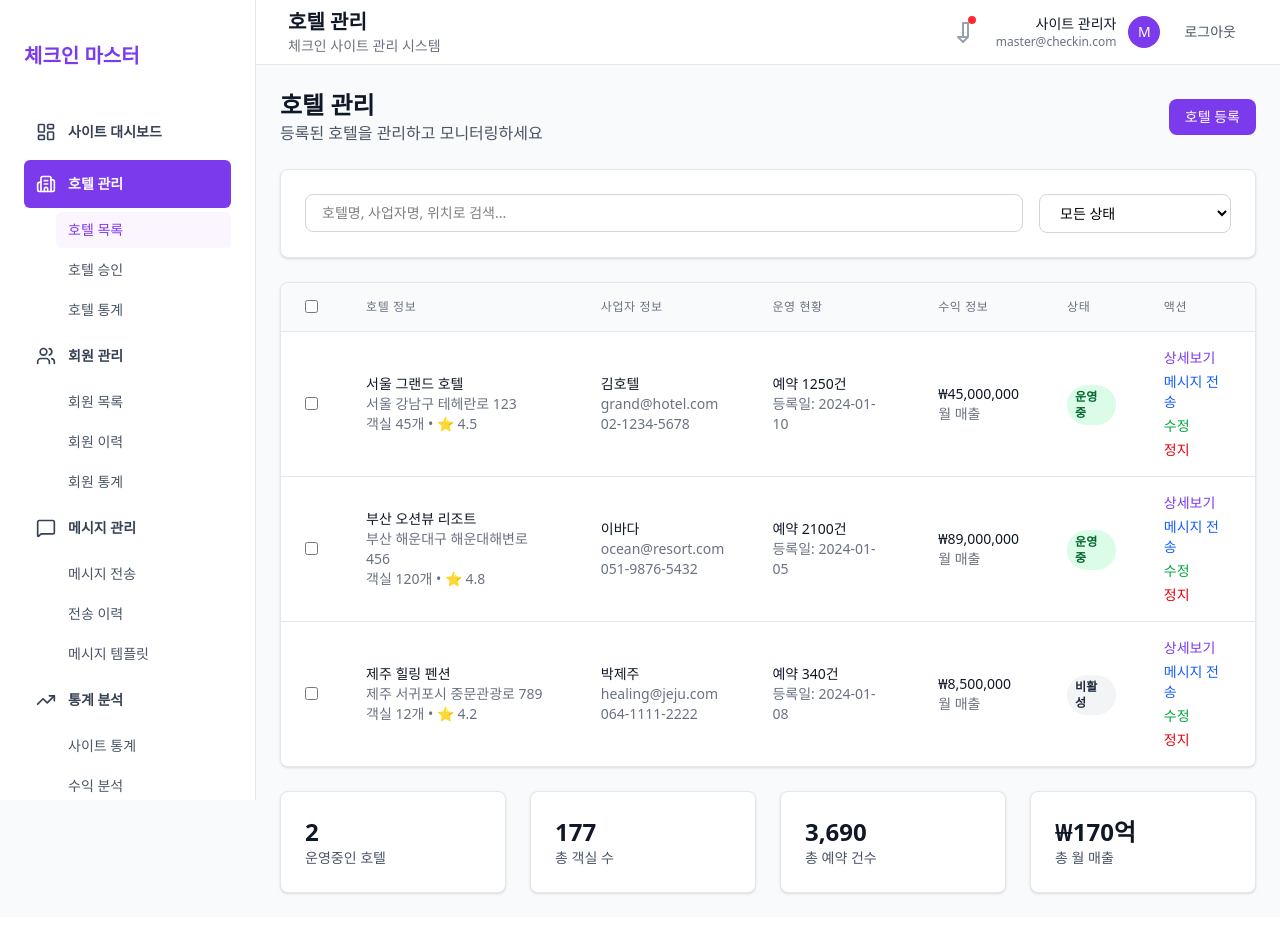
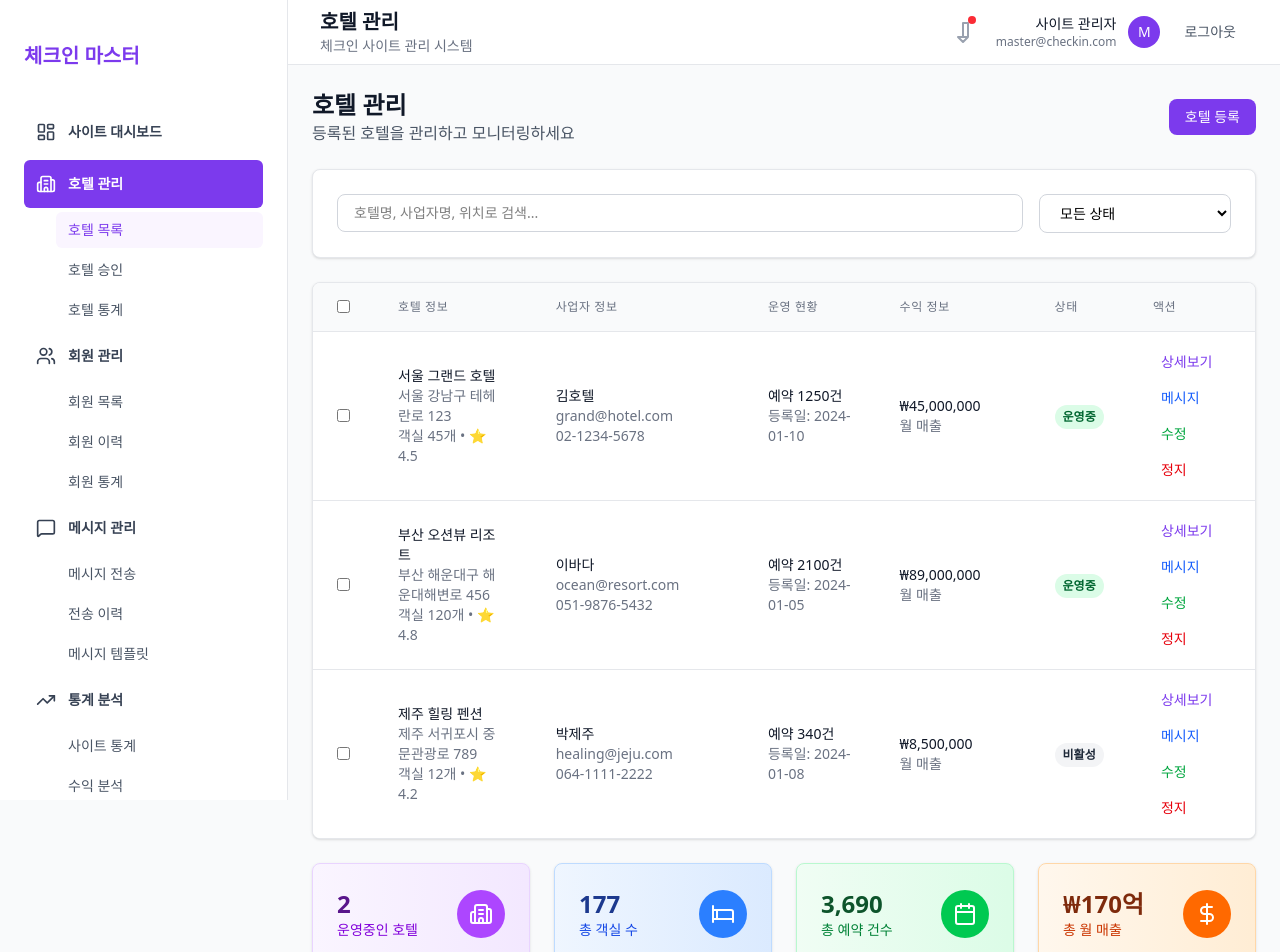
Before and after one commit to roblej/check-in-frontend, a Next.js app: page /master/hotels in a window 1280 px wide. Shown: the top 952 px of the page. Before the commit the page ends 917 px from the top, so only its background shows below. Built offline with nearby package versions, Linux system fonts and the light colour scheme.

Commit message:
first commit

```diff
--- a/src/app/master/hotels/page.js
+++ b/src/app/master/hotels/page.js
@@ -2,6 +2,7 @@
 
 import { useState } from 'react';
 import MasterLayout from '@/components/master/MasterLayout';
+import { Building2, Bed, Calendar, DollarSign } from 'lucide-react';
 
 const HotelManagement = () => {
   const [searchTerm, setSearchTerm] = useState('');
@@ -210,7 +211,7 @@ const HotelManagement = () => {
         {/* 호텔 목록 - 데스크톱 테이블 */}
         <div className="hidden sm:block bg-white rounded-lg shadow-sm border border-gray-200 overflow-hidden">
           <div className="overflow-x-auto">
-            <table className="w-full divide-y divide-gray-200">
+            <table className="min-w-full divide-y divide-gray-200">
               <thead className="bg-gray-50">
                 <tr>
                   <th className="px-6 py-3 text-left">
@@ -221,22 +222,22 @@ const HotelManagement = () => {
                       className="rounded border-gray-300 text-purple-600 focus:ring-purple-500"
                     />
                   </th>
-                  <th className="px-6 py-3 text-left text-xs font-medium text-gray-500 uppercase tracking-wider">
+                  <th className="px-6 py-3 text-left text-xs font-medium text-gray-500 uppercase tracking-wider w-96">
                     호텔 정보
                   </th>
-                  <th className="px-6 py-3 text-left text-xs font-medium text-gray-500 uppercase tracking-wider">
+                  <th className="px-6 py-3 text-left text-xs font-medium text-gray-500 uppercase tracking-wider w-80">
                     사업자 정보
                   </th>
-                  <th className="px-6 py-3 text-left text-xs font-medium text-gray-500 uppercase tracking-wider">
+                  <th className="px-6 py-3 text-left text-xs font-medium text-gray-500 uppercase tracking-wider w-64">
                     운영 현황
                   </th>
-                  <th className="px-6 py-3 text-left text-xs font-medium text-gray-500 uppercase tracking-wider">
+                  <th className="px-6 py-3 text-left text-xs font-medium text-gray-500 uppercase tracking-wider w-56">
                     수익 정보
                   </th>
-                  <th className="px-6 py-3 text-left text-xs font-medium text-gray-500 uppercase tracking-wider">
+                  <th className="px-6 py-3 text-left text-xs font-medium text-gray-500 uppercase tracking-wider w-40">
                     상태
                   </th>
-                  <th className="px-6 py-3 text-left text-xs font-medium text-gray-500 uppercase tracking-wider">
+                  <th className="px-6 py-3 text-left text-xs font-medium text-gray-500 uppercase tracking-wider w-64">
                     액션
                   </th>
                 </tr>
@@ -252,47 +253,47 @@ const HotelManagement = () => {
                         className="rounded border-gray-300 text-purple-600 focus:ring-purple-500"
                       />
                     </td>
-                    <td className="px-6 py-4">
+                    <td className="px-6 py-4 w-96">
                       <div>
                         <div className="text-sm font-medium text-gray-900">{hotel.name}</div>
                         <div className="text-sm text-gray-500">{hotel.location}</div>
                         <div className="text-sm text-gray-500">객실 {hotel.rooms}개 • ⭐ {hotel.rating}</div>
                       </div>
                     </td>
-                    <td className="px-6 py-4">
+                    <td className="px-6 py-4 w-80">
                       <div>
                         <div className="text-sm font-medium text-gray-900">{hotel.owner}</div>
                         <div className="text-sm text-gray-500">{hotel.email}</div>
                         <div className="text-sm text-gray-500">{hotel.phone}</div>
                       </div>
                     </td>
-                    <td className="px-6 py-4">
+                    <td className="px-6 py-4 w-64">
                       <div>
                         <div className="text-sm text-gray-900">예약 {hotel.totalReservations}건</div>
                         <div className="text-sm text-gray-500">등록일: {hotel.registeredDate}</div>
                       </div>
                     </td>
-                    <td className="px-6 py-4">
+                    <td className="px-6 py-4 w-56">
                       <div className="text-sm font-medium text-gray-900">{hotel.monthlyRevenue}</div>
                       <div className="text-sm text-gray-500">월 매출</div>
                     </td>
-                    <td className="px-6 py-4">
+                    <td className="px-6 py-4 w-40">
                       <span className={`inline-flex px-2 py-1 text-xs font-semibold rounded-full ${getStatusColor(hotel.status)}`}>
                         {getStatusText(hotel.status)}
                       </span>
                     </td>
-                    <td className="px-6 py-4 text-sm font-medium space-y-1">
-                      <div className="flex flex-col gap-1">
-                        <button className="text-[#7C3AED] hover:text-purple-800 text-left">
+                    <td className="px-6 py-4 text-sm font-medium w-64">
+                      <div className="flex flex-wrap gap-2">
+                        <button className="text-[#7C3AED] hover:text-purple-800 px-2 py-1 rounded hover:bg-purple-50 transition-colors">
                           상세보기
                         </button>
-                        <button className="text-blue-600 hover:text-blue-800 text-left">
-                          메시지 전송
+                        <button className="text-blue-600 hover:text-blue-800 px-2 py-1 rounded hover:bg-blue-50 transition-colors">
+                          메시지
                         </button>
-                        <button className="text-green-600 hover:text-green-800 text-left">
+                        <button className="text-green-600 hover:text-green-800 px-2 py-1 rounded hover:bg-green-50 transition-colors">
                           수정
                         </button>
-                        <button className="text-red-600 hover:text-red-800 text-left">
+                        <button className="text-red-600 hover:text-red-800 px-2 py-1 rounded hover:bg-red-50 transition-colors">
                           정지
                         </button>
                       </div>
@@ -347,24 +348,50 @@ const HotelManagement = () => {
         </div>
 
         {/* 통계 요약 */}
-
-        {/* 통계 요약 */}
-        <div className="grid grid-cols-1 md:grid-cols-4 gap-6">
-          <div className="bg-white p-6 rounded-lg shadow-sm border border-gray-200">
-            <div className="text-2xl font-bold text-gray-900">{hotels.filter(h => h.status === 'active').length}</div>
-            <div className="text-sm text-gray-600">운영중인 호텔</div>
+        <div className="grid grid-cols-1 sm:grid-cols-2 lg:grid-cols-4 gap-4 lg:gap-6">
+          <div className="bg-gradient-to-r from-purple-50 to-purple-100 p-4 lg:p-6 rounded-lg shadow-sm border border-purple-200">
+            <div className="flex items-center justify-between">
+              <div>
+                <div className="text-xl lg:text-2xl font-bold text-purple-900">{hotels.filter(h => h.status === 'active').length}</div>
+                <div className="text-sm text-purple-700">운영중인 호텔</div>
+              </div>
+              <div className="w-8 h-8 lg:w-12 lg:h-12 bg-purple-500 rounded-full flex items-center justify-center">
+                <Building2 className="text-white w-4 h-4 lg:w-6 lg:h-6" />
+              </div>
+            </div>
           </div>
-          <div className="bg-white p-6 rounded-lg shadow-sm border border-gray-200">
-            <div className="text-2xl font-bold text-gray-900">{hotels.reduce((sum, h) => sum + h.rooms, 0)}</div>
-            <div className="text-sm text-gray-600">총 객실 수</div>
+          <div className="bg-gradient-to-r from-blue-50 to-blue-100 p-4 lg:p-6 rounded-lg shadow-sm border border-blue-200">
+            <div className="flex items-center justify-between">
+              <div>
+                <div className="text-xl lg:text-2xl font-bold text-blue-900">{hotels.reduce((sum, h) => sum + h.rooms, 0)}</div>
+                <div className="text-sm text-blue-700">총 객실 수</div>
+              </div>
+              <div className="w-8 h-8 lg:w-12 lg:h-12 bg-blue-500 rounded-full flex items-center justify-center">
+                <Bed className="text-white w-4 h-4 lg:w-6 lg:h-6" />
+              </div>
+            </div>
           </div>
-          <div className="bg-white p-6 rounded-lg shadow-sm border border-gray-200">
-            <div className="text-2xl font-bold text-gray-900">{hotels.reduce((sum, h) => sum + h.totalReservations, 0).toLocaleString()}</div>
-            <div className="text-sm text-gray-600">총 예약 건수</div>
+          <div className="bg-gradient-to-r from-green-50 to-green-100 p-4 lg:p-6 rounded-lg shadow-sm border border-green-200">
+            <div className="flex items-center justify-between">
+              <div>
+                <div className="text-xl lg:text-2xl font-bold text-green-900">{hotels.reduce((sum, h) => sum + h.totalReservations, 0).toLocaleString()}</div>
+                <div className="text-sm text-green-700">총 예약 건수</div>
+              </div>
+              <div className="w-8 h-8 lg:w-12 lg:h-12 bg-green-500 rounded-full flex items-center justify-center">
+                <Calendar className="text-white w-4 h-4 lg:w-6 lg:h-6" />
+              </div>
+            </div>
           </div>
-          <div className="bg-white p-6 rounded-lg shadow-sm border border-gray-200">
-            <div className="text-2xl font-bold text-gray-900">₩170억</div>
-            <div className="text-sm text-gray-600">총 월 매출</div>
+          <div className="bg-gradient-to-r from-orange-50 to-orange-100 p-4 lg:p-6 rounded-lg shadow-sm border border-orange-200">
+            <div className="flex items-center justify-between">
+              <div>
+                <div className="text-xl lg:text-2xl font-bold text-orange-900">₩170억</div>
+                <div className="text-sm text-orange-700">총 월 매출</div>
+              </div>
+              <div className="w-8 h-8 lg:w-12 lg:h-12 bg-orange-500 rounded-full flex items-center justify-center">
+                <DollarSign className="text-white w-4 h-4 lg:w-6 lg:h-6" />
+              </div>
+            </div>
           </div>
         </div>
       </div>
--- a/src/components/admin/AdminLayout.js
+++ b/src/components/admin/AdminLayout.js
@@ -29,7 +29,7 @@ const AdminLayout = ({ children, currentPage }) => {
 
       {/* 메인 콘텐츠 영역 - 반응형 레이아웃 */}
       <div
-        className="xl:ml-64"
+        className="xl:ml-72"
         onClick={handleMainAreaClick}
       >
         {/* 헤더 */}
@@ -38,8 +38,8 @@ const AdminLayout = ({ children, currentPage }) => {
         />
 
         {/* 페이지 콘텐츠 */}
-        <main className="p-3 sm:p-6 max-w-full overflow-hidden">
-          <div className="max-w-7xl">
+        <main className="p-3 sm:p-6 w-full">
+          <div className="w-full">
             {children}
           </div>
         </main>
--- a/src/components/admin/AdminSidebar.js
+++ b/src/components/admin/AdminSidebar.js
@@ -87,8 +87,8 @@ const AdminSidebar = ({ isOpen, onClose, onToggle }) => {
 
   return (
     <>
-      {/* 데스크톱 사이드바 - 큰 화면에서만 항상 표시 */}
-      <div className="hidden xl:fixed xl:inset-y-0 xl:z-50 xl:flex xl:w-64 xl:flex-col">
+            {/* 데스크톱 사이드바 - 큰 화면에서만 항상 표시 */}
+            <div className="hidden xl:fixed xl:inset-y-0 xl:z-50 xl:flex xl:w-72 xl:flex-col">
         <div className="flex grow flex-col gap-y-5 overflow-y-auto bg-white border-r border-gray-200 px-6 py-6">
           {/* 로고 */}
           <div className="flex h-16 shrink-0 items-center">
--- a/src/components/master/MasterLayout.js
+++ b/src/components/master/MasterLayout.js
@@ -29,7 +29,7 @@ const MasterLayout = ({ children, currentPage }) => {
 
       {/* 메인 콘텐츠 영역 - 반응형 레이아웃 */}
       <div
-        className="xl:ml-64"
+        className="xl:ml-72"
         onClick={handleMainAreaClick}
       >
         {/* 헤더 */}
@@ -38,8 +38,8 @@ const MasterLayout = ({ children, currentPage }) => {
         />
 
         {/* 페이지 콘텐츠 */}
-        <main className="p-3 sm:p-6 max-w-full overflow-hidden">
-          <div className="max-w-7xl">
+        <main className="p-3 sm:p-6 w-full">
+          <div className="w-full">
             {children}
           </div>
         </main>
--- a/src/components/master/MasterSidebar.js
+++ b/src/components/master/MasterSidebar.js
@@ -87,8 +87,8 @@ const MasterSidebar = ({ isOpen, onClose, onToggle }) => {
 
   return (
     <>
-      {/* 데스크톱 사이드바 - 큰 화면에서만 항상 표시 */}
-      <div className="hidden xl:fixed xl:inset-y-0 xl:z-50 xl:flex xl:w-64 xl:flex-col">
+            {/* 데스크톱 사이드바 - 큰 화면에서만 항상 표시 */}
+            <div className="hidden xl:fixed xl:inset-y-0 xl:z-50 xl:flex xl:w-72 xl:flex-col">
         <div className="flex grow flex-col gap-y-5 overflow-y-auto bg-white border-r border-gray-200 px-6 py-6">
           {/* 로고 */}
           <div className="flex h-16 shrink-0 items-center">
```
Also changed, not shown: src/app/admin/page.js (+6 -5 lines), src/app/admin/room-types/page.js (+5 -4 lines), src/app/admin/settings/page.js (+4 -3 lines).
